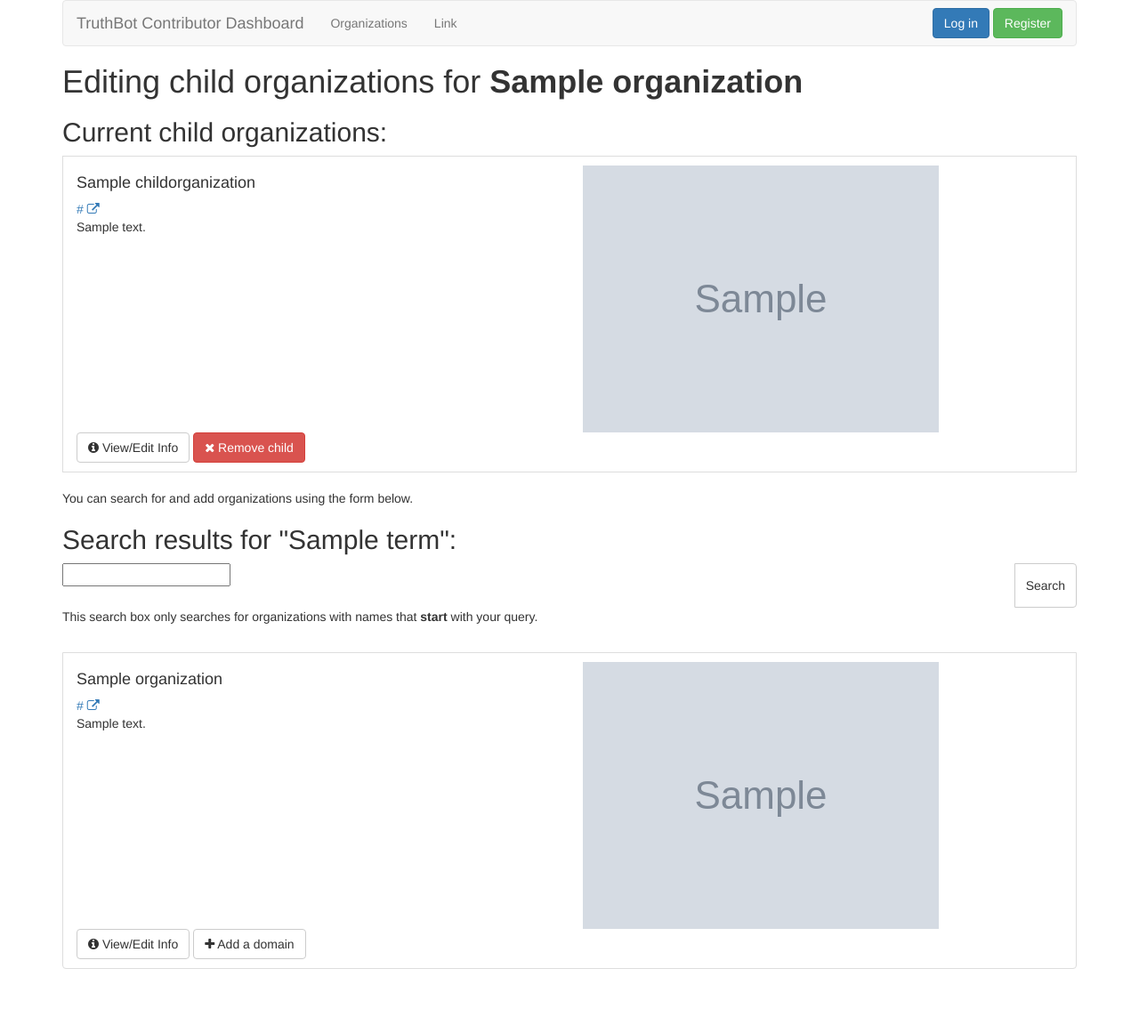
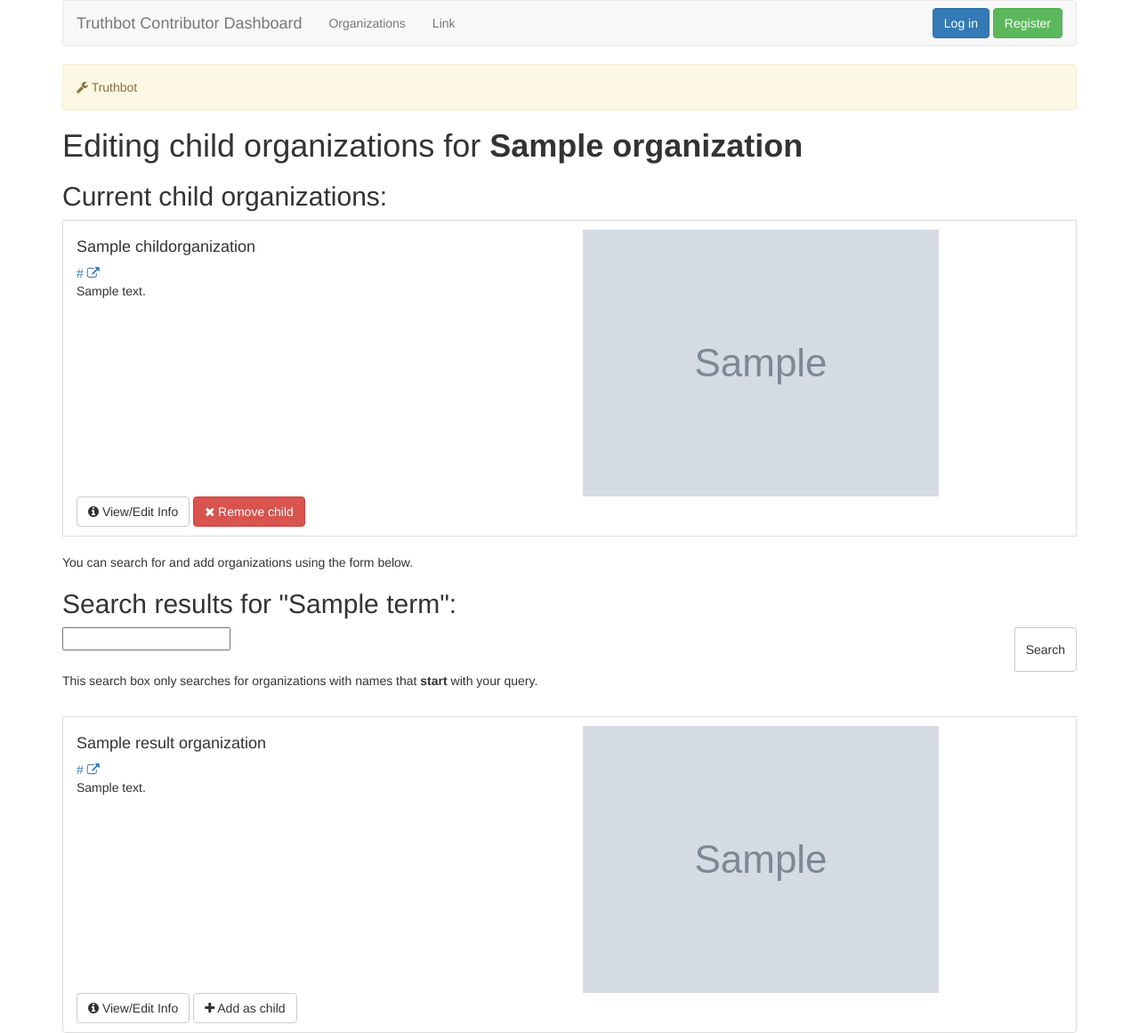
Before and after one commit to Jaxkr/Truthbot.org, a Django app: template TruthBot/dashboard/templates/dashboard/organization_modify_children.html in a window 1280 px wide. Shown: the whole page at 89% size. Before the commit the page ends 1089 px from the top, so only its background shows below. Run offline with Django 3.2, Linux system fonts and the light colour scheme; the template is opened without the code that fills it: most values are stand-ins (such as "Sample title", 1, 10 or a date in 2020); grey boxes marked "Sample" are stand-in pictures; form fields are guessed from the names that the template uses; some libraries are stand-ins or nearby versions.

Commit message:
Lower case now

```diff
--- a/TruthBot/TruthBot/templates/base.html
+++ b/TruthBot/TruthBot/templates/base.html
@@ -19,7 +19,7 @@
             <span class="icon-bar"></span>
             <span class="icon-bar"></span>
           </button>
-          <a class="navbar-brand" href="{% url 'dashboard' %}">TruthBot Contributor Dashboard</a>
+          <a class="navbar-brand" href="{% url 'dashboard' %}">Truthbot Contributor Dashboard</a>
         </div>
 
         <!-- Collect the nav links, forms, and other content for toggling -->
@@ -48,6 +48,7 @@
         </div><!-- /.navbar-collapse -->
       </div><!-- /.container-fluid -->
     </nav>
+    <div class="alert alert-warning" role="alert"><i class="fa fa-wrench" aria-hidden="true"></i> Truthbot</div>
     {% block maincontent %}
     {% endblock %}
   </div>
--- a/TruthBot/TruthBot/urls.py
+++ b/TruthBot/TruthBot/urls.py
@@ -1,4 +1,4 @@
-"""TruthBot URL Configuration
+"""Truthbot URL Configuration
 
 The `urlpatterns` list routes URLs to views. For more information please see:
     https://docs.djangoproject.com/en/1.9/topics/http/urls/
--- a/TruthBot/TruthBot/wsgi.py
+++ b/TruthBot/TruthBot/wsgi.py
@@ -1,5 +1,5 @@
 """
-WSGI config for TruthBot project.
+WSGI config for Truthbot project.
 
 It exposes the WSGI callable as a module-level variable named ``application``.
 
@@ -11,6 +11,6 @@
 
 from django.core.wsgi import get_wsgi_application
 
-os.environ.setdefault("DJANGO_SETTINGS_MODULE", "TruthBot.settings")
+os.environ.setdefault("DJANGO_SETTINGS_MODULE", "Truthbot.settings")
 
 application = get_wsgi_application()
--- a/TruthBot/dashboard/templates/dashboard/organization_modify_children.html
+++ b/TruthBot/dashboard/templates/dashboard/organization_modify_children.html
@@ -33,21 +33,21 @@
 	</div>
 	<p>This search box only searches for organizations with names that <b>start</b> with your query.</p>
 </form><br>
-{% for organization in organization_search_results %}
+{% for result_organization in organization_search_results %}
 <li class="list-group-item">
 	<div class="row">
 		<div class="col-sm-6">
-			<h4>{{ organization.name }}</h4>
-			<p><a href="{{ organization.url }}" target="_blank">{{ organization.url }} <i class="fa fa-external-link"></i></a><br>{{ organization.description }}</p>
+			<h4>{{ result_organization.name }}</h4>
+			<p><a href="{{ result_organization.url }}" target="_blank">{{ result_organization.url }} <i class="fa fa-external-link"></i></a><br>{{ result_organization.description }}</p>
 		</div>
 		<div class="col-sm-6">
-			<img src="{{ organization.logo.url }}" style="max-width: 100%">
+			<img src="{{ result_organization.logo.url }}" style="max-width: 100%">
 		</div>
 	</div>
 	<div class="row">
 		<div class="col-sm-12">
-			<a href="{% url "organizationinfo" organization.pk %}" class="btn btn-default"><i class="fa fa-info-circle"></i> View/Edit Info</a>
-			<a href="{% url "organizationmodifydomains" organization.pk %}" class="btn btn-default"><i class="fa fa-plus"></i> Add a domain</a>
+			<a href="{% url "organizationinfo" result_organization.pk %}" class="btn btn-default"><i class="fa fa-info-circle"></i> View/Edit Info</a>
+			<a href="{% url "organizationaddchild" organization.pk result_organization.pk %}" class="btn btn-default"><i class="fa fa-plus"></i> Add as child</a>
 		</div>
 	</div>
 </li>
--- a/TruthBot/dashboard/urls.py
+++ b/TruthBot/dashboard/urls.py
@@ -16,4 +16,5 @@
     #removal functions
     url(r'organization/(?P<organization_pk>\d+)/domains/remove/$', views.organization_delete_domain, name='organizationdeletedomain'),
     url(r'organization/(?P<organization_pk>\d+)/edit-children/remove/$', views.organization_remove_child, name='organizationremovechild'),
+    url(r'organization/(?P<organization_parent_pk>\d+)/edit-children/add/(?P<organization_child_pk>\d+)$', views.organization_add_child, name='organizationaddchild'),
 ]
--- a/TruthBot/login/templates/login/login.html
+++ b/TruthBot/login/templates/login/login.html
@@ -3,7 +3,7 @@
 {% block title %}Log in{% endblock %}
 
 {% block maincontent %}
-<h2>Log in to TruthBot</h2>
+<h2>Log in to Truthbot</h2>
 <div class="row">
   <div class="col-md-7">
     <form action="{% url "login" %}" method="post">
--- a/TruthBot/login/templates/login/register.html
+++ b/TruthBot/login/templates/login/register.html
@@ -3,7 +3,7 @@
 {% block title %}Register as a Contributor{% endblock %}
 
 {% block maincontent %}
-<h2>Join the TruthBot team of contributors</h2>
+<h2>Join the Truthbot team of contributors</h2>
 <div class="row">
   <div class="col-md-7">
     <form action="{% url "register" %}" method="post">
--- a/TruthBot/manage.py
+++ b/TruthBot/manage.py
@@ -3,7 +3,7 @@
 import sys
 
 if __name__ == "__main__":
-    os.environ.setdefault("DJANGO_SETTINGS_MODULE", "TruthBot.settings")
+    os.environ.setdefault("DJANGO_SETTINGS_MODULE", "Truthbot.settings")
 
     from django.core.management import execute_from_command_line
 
```
Also changed, not shown: TruthBot/TruthBot/settings.py (+5 -5 lines), TruthBot/dashboard/views.py (+18 -0 lines), Truthbot/dashboard/templates/dashboard/generic/confirm_add_child.html (added, +10 -0 lines), README.md.
